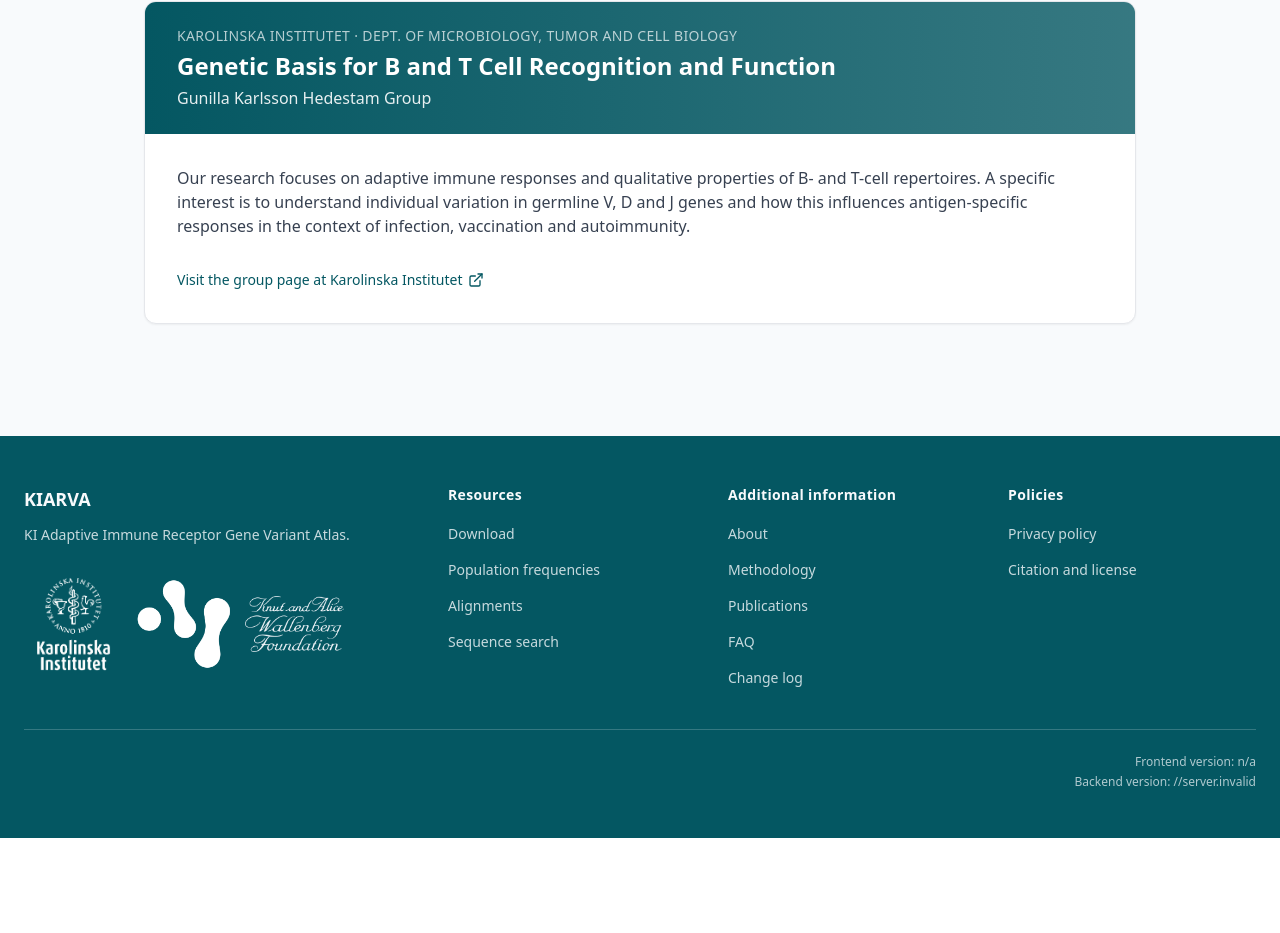
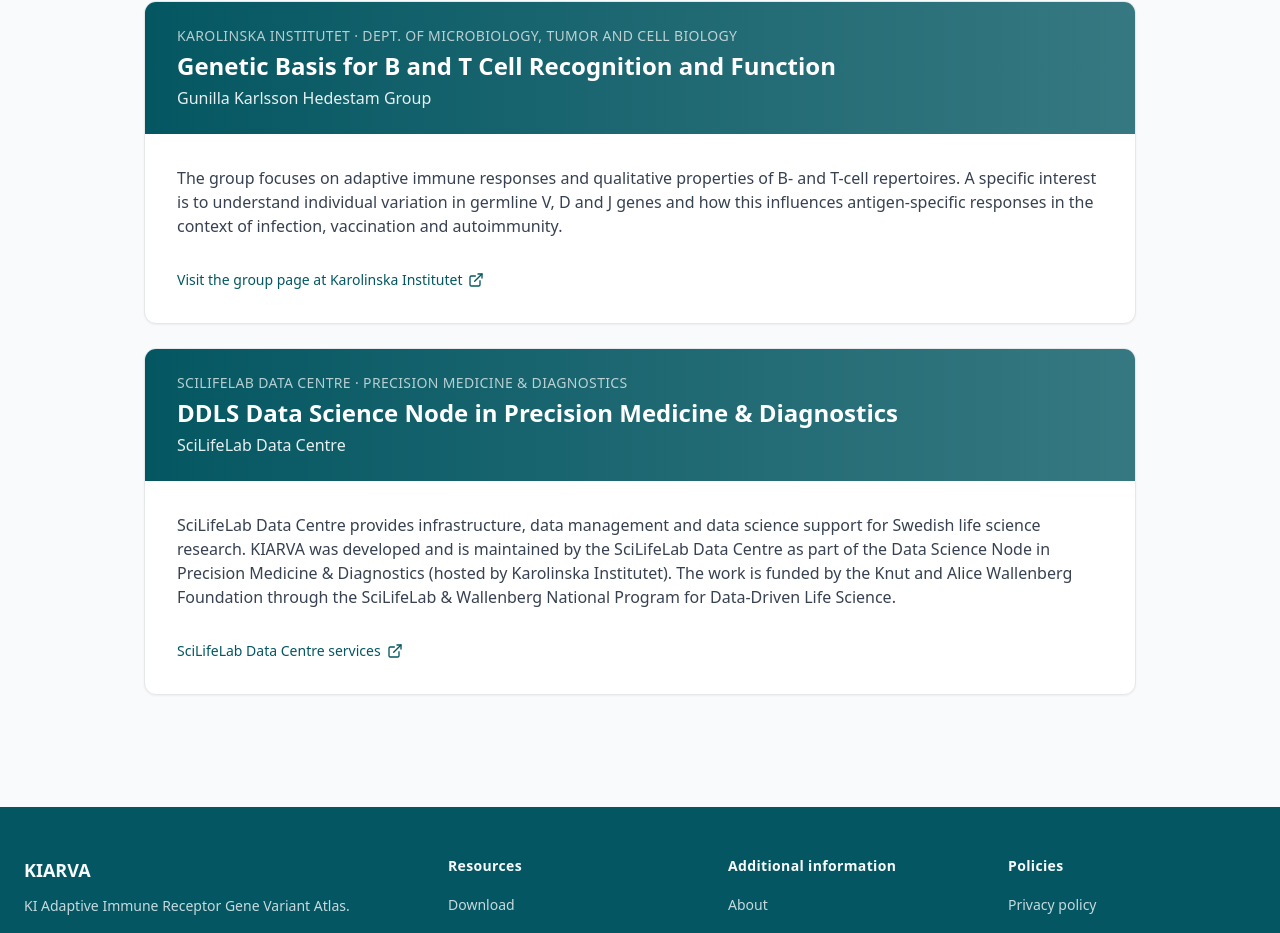
Before and after one commit to ScilifelabDataCentre/kiarva-frontend, a Next.js app in the folder next-app/: page /about in a window 1280 px wide. Shown: the part 947-1880 px from the top of the page. Before the commit the page ends 1785 px from the top, so only its background shows below. Built offline with nearby package versions, Linux system fonts and the light colour scheme; no server answers.

Commit message:
changes to about

```diff
--- a/next-app/package.json
+++ b/next-app/package.json
@@ -12,6 +12,7 @@
     "@headlessui/react": "^2.1.9",
     "@hookform/resolvers": "^3.9.1",
     "@radix-ui/react-accordion": "^1.2.12",
+    "@radix-ui/react-dialog": "^1.1.15",
     "@radix-ui/react-dropdown-menu": "^2.1.2",
     "@radix-ui/react-label": "^2.1.0",
     "@radix-ui/react-slot": "^1.2.3",
@@ -25,6 +26,7 @@
     "cookies-next": "^4.2.1",
     "daisyui": "^4.12.11",
     "dotenv": "^16.4.5",
+    "fuse.js": "^7.1.0",
     "js-file-download": "^0.4.12",
     "jszip": "^3.10.1",
     "lato-font": "^3.0.0",
--- a/next-app/src/app/about/page.tsx
+++ b/next-app/src/app/about/page.tsx
@@ -126,7 +126,7 @@
           <div className="px-6 py-6 sm:px-8 sm:py-8 space-y-8">
             {/* Introductory overview */}
             <p className="text-sm sm:text-base text-gray-700 leading-relaxed">
-              Our research focuses on adaptive immune responses and qualitative
+              The group focuses on adaptive immune responses and qualitative
               properties of B- and T-cell repertoires. A specific interest is to
               understand individual variation in germline V, D and J genes and
               how this influences antigen-specific responses in the context of
@@ -145,6 +145,45 @@
             </a>
           </div>
         </div>
+
+        {/* Group summary card */}
+        <div className="mt-6 rounded-xl border border-gray-200 bg-white shadow-sm overflow-hidden">
+          {/* Header band */}
+          <div className="bg-gradient-to-r from-primary to-primary/80 px-6 py-5 sm:px-8 sm:py-6">
+            <p className="text-xs sm:text-sm font-medium tracking-wide uppercase text-white/70">
+              SciLifeLab Data Centre &middot; Precision Medicine & Diagnostics
+            </p>
+            <h3 className="mt-1 text-lg sm:text-xl lg:text-2xl font-semibold text-white leading-snug">
+              DDLS Data Science Node in Precision Medicine & Diagnostics
+            </h3>
+            <p className="mt-1 text-sm sm:text-base text-white/90">
+              SciLifeLab Data Centre
+            </p>
+          </div>
+
+          {/* Body */}
+          <div className="px-6 py-6 sm:px-8 sm:py-8 space-y-8">
+            <p className="text-sm sm:text-base text-gray-700 leading-relaxed">
+              SciLifeLab Data Centre provides infrastructure, data management and
+              data science support for Swedish life science research. KIARVA was
+              developed and is maintained by the SciLifeLab Data Centre as part of the Data
+              Science Node in Precision Medicine & Diagnostics (hosted by
+              Karolinska Institutet). The work is funded by the Knut and Alice
+              Wallenberg Foundation through the SciLifeLab & Wallenberg National
+              Program for Data-Driven Life Science.
+            </p>
+
+            <a
+              href="https://data.scilifelab.se/"
+              target="_blank"
+              rel="noopener noreferrer"
+              className={`${LINK_CLASSES} inline-flex items-center gap-1.5 text-sm font-medium text-primary`}
+            >
+              SciLifeLab Data Centre services
+              <ExternalLink className="h-4 w-4" aria-hidden="true" />
+            </a>
+          </div>
+        </div>
       </section>
     </main>
   );
```
Also changed, not shown: 1 other file (tests, documents, lock files or other folders).
